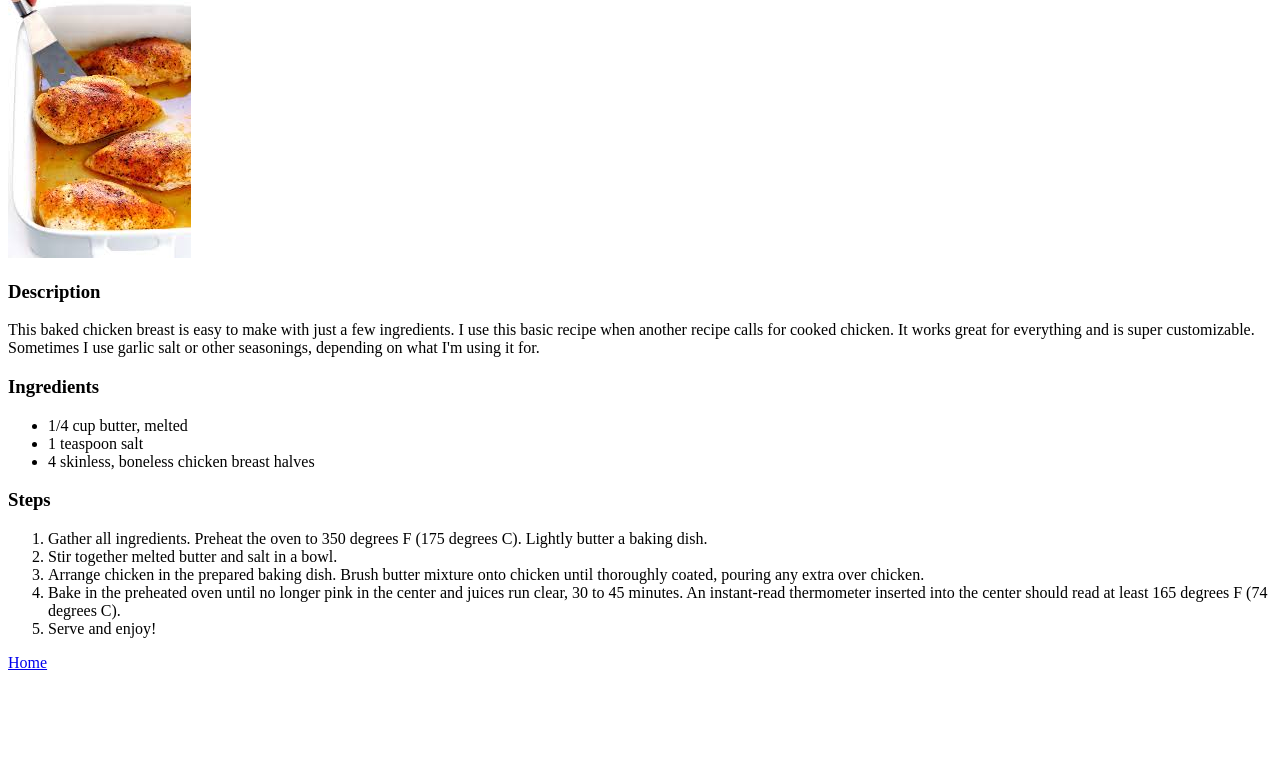
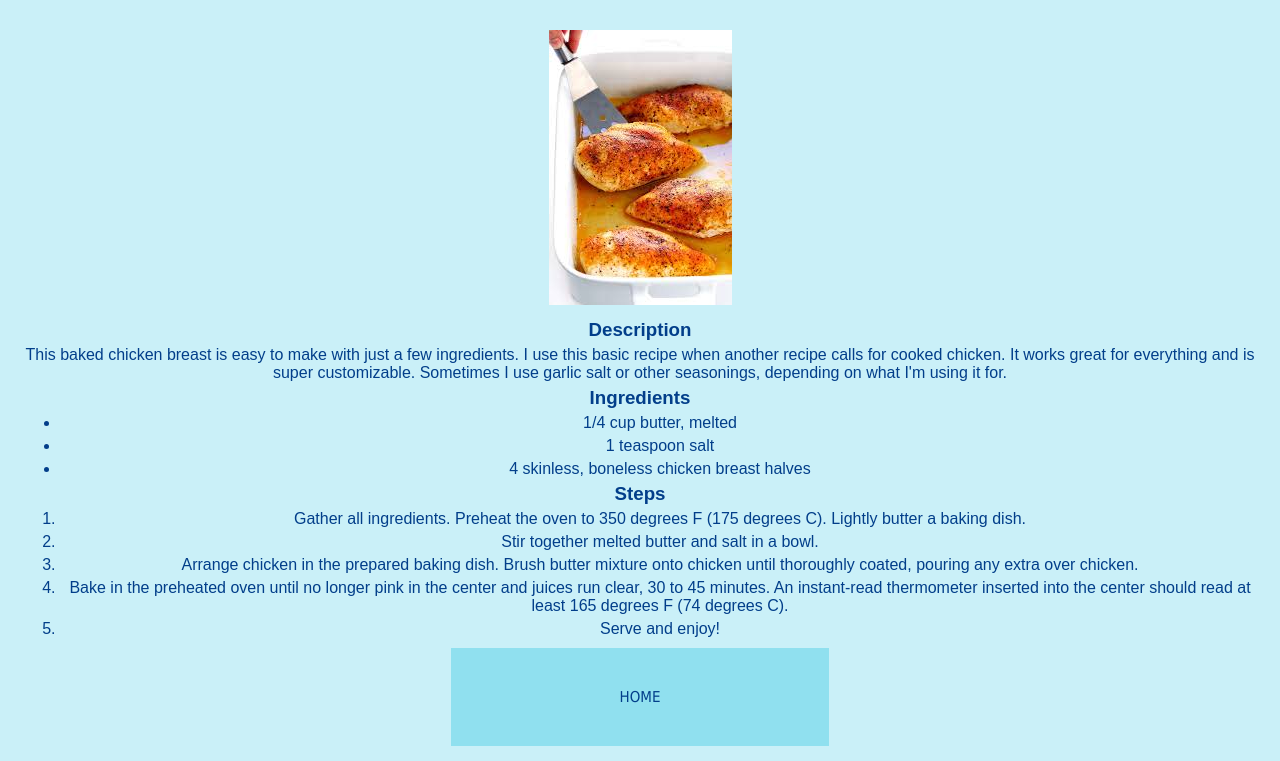
Before and after one commit to cgrustas/odin-recipes, a plain HTML site: page recipes/chicken.html in a window 1280 px wide. Shown: the part 97-858 px from the top of the page. Before the commit the page ends 800 px from the top, so only its background shows below. Drawn offline with Linux system fonts and the light colour scheme.

Commit message:
Add HTML to CSS for each recipe

```diff
--- a/recipes/chicken.html
+++ b/recipes/chicken.html
@@ -3,6 +3,7 @@
 <head>
     <meta charset="UTF-8">
     <meta name="viewport" content="width=device-width, initial-scale=1.0">
+    <link rel="stylesheet" href="../css/styles.css">
     <title>Baked Chicken Breast</title>
 </head>
 <body>
```
Also changed, not shown: recipes/hard-boiled-eggs.html (+1 -0 lines), recipes/lasagna.html (+1 -0 lines).
